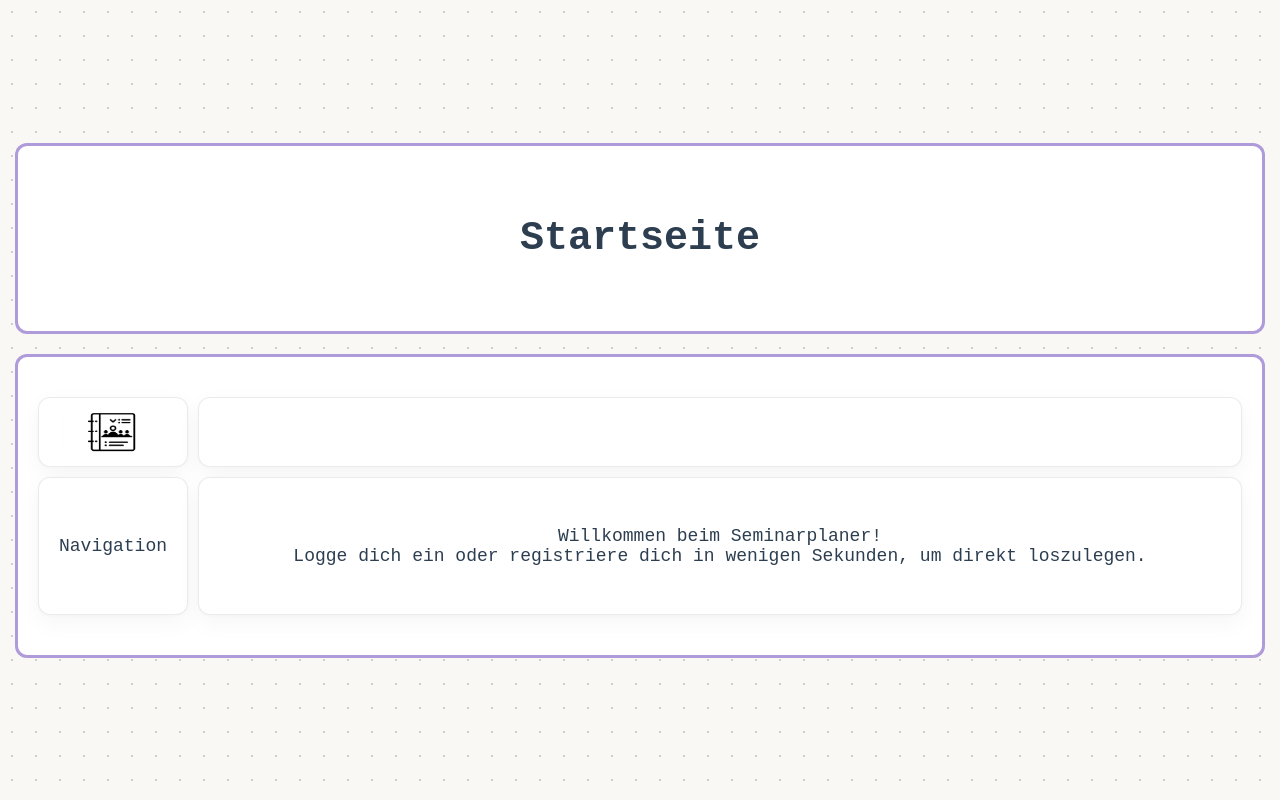
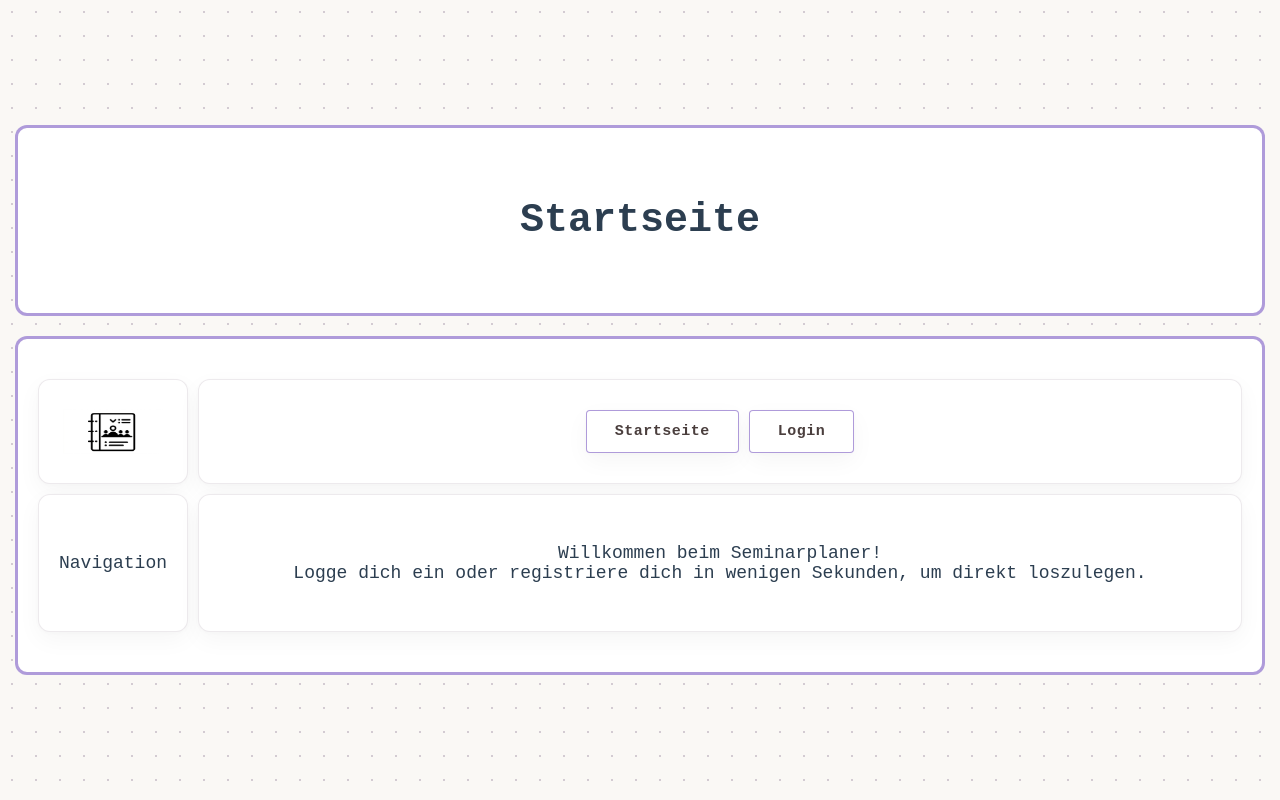
Before and after one commit to Deniz-03/DBWebPraktikum, a Flask app: page / in a window 1280 px wide. Run offline with Flask 3, Linux system fonts and the light colour scheme.

Commit message:
auth.routes und auth7login bearbeitet

```diff
--- a/app.py
+++ b/app.py
@@ -1,12 +1,11 @@
-from flask import Flask, render_template
-
+from flask import Flask
+from auth.routes import auth_bp
+#from bewertungen.routes import bewertungen_bp
+#from themen.routes import themen_bp
 app = Flask(__name__)
-
-
-@app.route('/')
-def index():
-    return render_template('index.html')
-
+app.register_blueprint(auth_bp)
+#app.register_blueprint(bewertungen_bp)
+#app.register_blueprint(themen_bp)
 
 if __name__ == '__main__':
     app.run()
--- a/auth/routes.py
+++ b/auth/routes.py
@@ -5,3 +5,15 @@ from auth.queries import *
 
 
 auth_bp = Blueprint('auth', __name__, template_folder='templates')
+
+@auth_bp.route('/')
+def index():
+    return render_template("index.html")
+
+@auth_bp.route('/login', methods=['GET', 'POST'])
+def login():
+    if request.method == 'GET':
+        return render_template("auth/login.html")
+    else:
+        #TODO Angemeldeten Nutzer weiterleiten
+        pass
--- a/static/css/style.css
+++ b/static/css/style.css
@@ -117,9 +117,16 @@
                 0 1px 4px rgba(0, 0, 0, 0.02);
 
     min-height: 100px;
+    max-width: 100%;
     padding: 30px 20px;
     box-sizing: border-box;
+
+    flex: 1;
     align-items: center;
+}
+
+.fullWidth {
+    grid-column: 1 / -1;
 }
 
 .table {
--- a/templates/base.html
+++ b/templates/base.html
@@ -25,17 +25,21 @@
             <a href="" class="link">Startseite</a>
             <a href="" class="link">Profil</a>
             <a href="" class="link">Ausloggen</a>
-            <a href="" class="link">Login</a>
+
             <a href="" class="link">Registrieren</a>
             <a href="" class="link">Produkte</a>
             -->
+            <a href="{{ url_for('auth.index') }}" class="link">Startseite</a>
+            <a href="{{ url_for('auth.login') }}" class="link">Login</a>
         </div>
 
+        {% block spezNav %}
         <div class="spezDiv column">
             <div class="text1">Navigation</div>
         </div>
+        {% endblock %}
 
-        <div class="contentDiv column">
+        <div class="contentDiv column {% block contentClass %}{% endblock %}">
             {% block content %}Hier könnte Ihre Werbung stehen{% endblock %}
         </div>
 
```
Also changed, not shown: templates/auth/login.html (added, +14 -0 lines), 1 other file.
